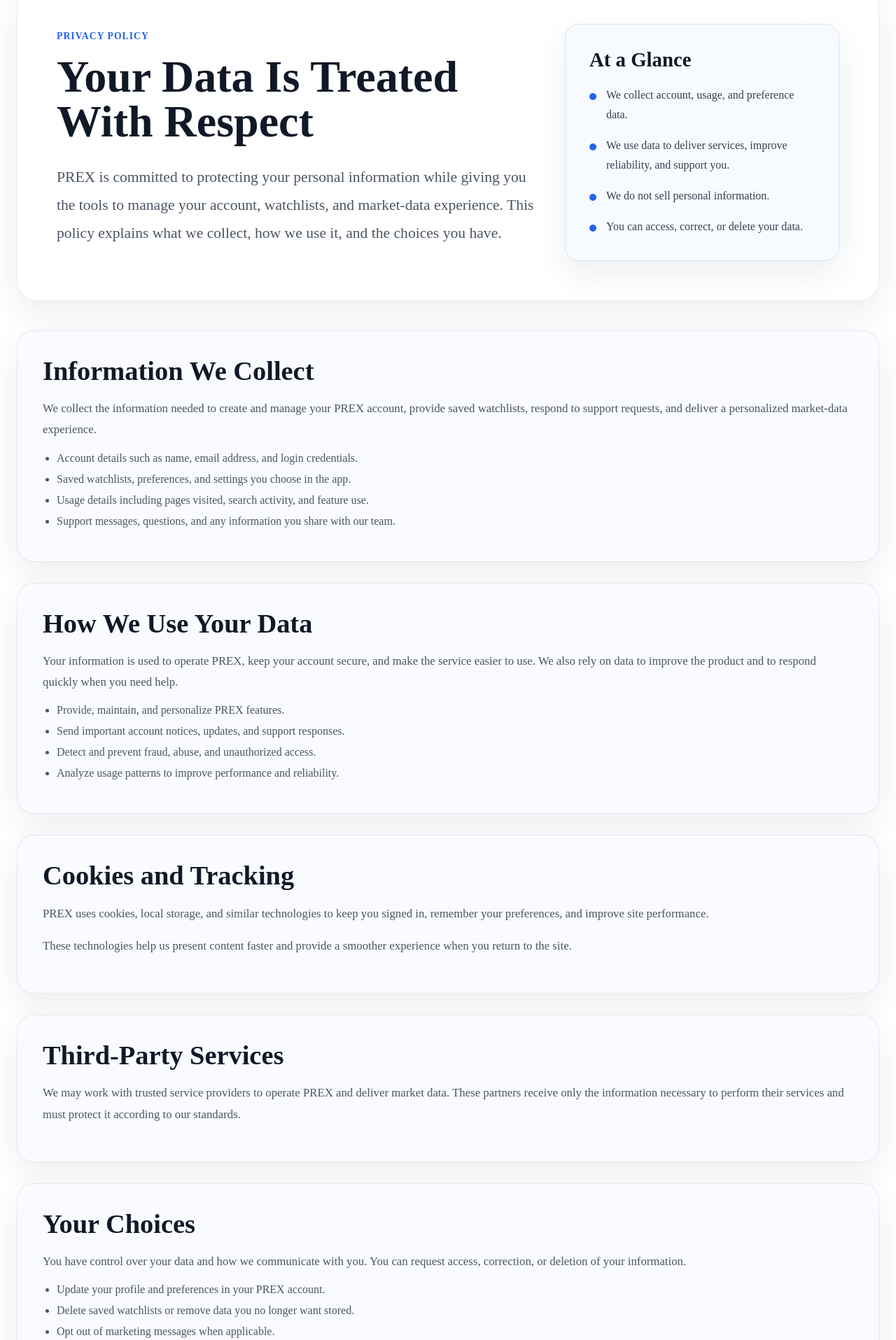
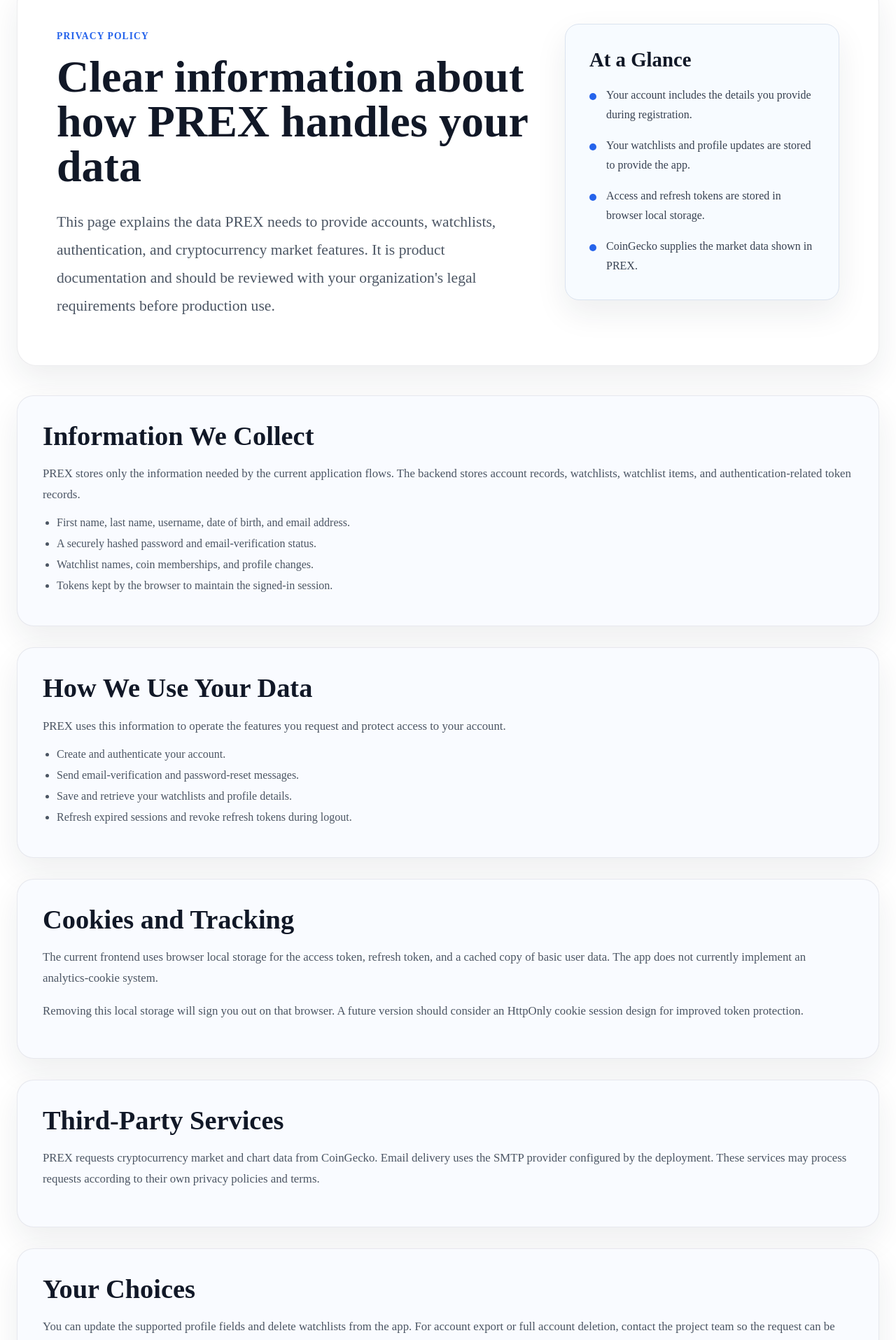
Before and after one commit to savyez/PREX-Enhanced, a React (Vite) app in the folder frontend/: page /privacy in a window 1280 px wide. Shown: the part 185-2100 px from the top of the page at 70% size. Built offline with nearby package versions, Linux system fonts and the light colour scheme; no server answers.

Commit message:
Update content in About, Contact and Privacy

```diff
--- a/frontend/src/pages/Login.jsx
+++ b/frontend/src/pages/Login.jsx
@@ -21,11 +21,6 @@
     required: true,
     autoComplete: 'current-password',
   },
-  {
-    name: 'rememberMe',
-    label: 'Remember me',
-    type: 'checkbox',
-  },
 ];
 
 const Login = () => {
@@ -34,7 +29,6 @@
     username: '',
     email: '',
     password: '',
-    rememberMe: false,
   });
 
   const [error, setError] = useState("");
--- a/frontend/src/pages/Privacy.jsx
+++ b/frontend/src/pages/Privacy.jsx
@@ -7,22 +7,22 @@
                 <section className="privacy-hero">
                     <div className="privacy-content">
                         <span className="privacy-eyebrow">Privacy Policy</span>
-                        <h1>Your Data Is Treated With Respect</h1>
+                        <h1>Clear information about how PREX handles your data</h1>
                         <p>
-                            PREX is committed to protecting your personal information while
-                            giving you the tools to manage your account, watchlists, and
-                            market-data experience. This policy explains what we collect,
-                            how we use it, and the choices you have.
+                            This page explains the data PREX needs to provide accounts,
+                            watchlists, authentication, and cryptocurrency market features.
+                            It is product documentation and should be reviewed with your
+                            organization&apos;s legal requirements before production use.
                         </p>
                     </div>
 
                     <aside className="privacy-panel">
                         <h2>At a Glance</h2>
                         <ul>
-                            <li>We collect account, usage, and preference data.</li>
-                            <li>We use data to deliver services, improve reliability, and support you.</li>
-                            <li>We do not sell personal information.</li>
-                            <li>You can access, correct, or delete your data.</li>
+                            <li>Your account includes the details you provide during registration.</li>
+                            <li>Your watchlists and profile updates are stored to provide the app.</li>
+                            <li>Access and refresh tokens are stored in browser local storage.</li>
+                            <li>CoinGecko supplies the market data shown in PREX.</li>
                         </ul>
                     </aside>
                 </section>
@@ -31,98 +31,104 @@
                     <article className="privacy-section">
                         <h2>Information We Collect</h2>
                         <p>
-                            We collect the information needed to create and manage your PREX account,
-                            provide saved watchlists, respond to support requests, and deliver a
-                            personalized market-data experience.
+                            PREX stores only the information needed by the current application
+                            flows. The backend stores account records, watchlists, watchlist
+                            items, and authentication-related token records.
                         </p>
                         <ul>
-                            <li>Account details such as name, email address, and login credentials.</li>
-                            <li>Saved watchlists, preferences, and settings you choose in the app.</li>
-                            <li>Usage details including pages visited, search activity, and feature use.</li>
-                            <li>Support messages, questions, and any information you share with our team.</li>
+                            <li>First name, last name, username, date of birth, and email address.</li>
+                            <li>A securely hashed password and email-verification status.</li>
+                            <li>Watchlist names, coin memberships, and profile changes.</li>
+                            <li>Tokens kept by the browser to maintain the signed-in session.</li>
                         </ul>
                     </article>
 
                     <article className="privacy-section">
                         <h2>How We Use Your Data</h2>
                         <p>
-                            Your information is used to operate PREX, keep your account secure,
-                            and make the service easier to use. We also rely on data to improve the
-                            product and to respond quickly when you need help.
+                            PREX uses this information to operate the features you request and
+                            protect access to your account.
                         </p>
                         <ul>
-                            <li>Provide, maintain, and personalize PREX features.</li>
-                            <li>Send important account notices, updates, and support responses.</li>
-                            <li>Detect and prevent fraud, abuse, and unauthorized access.</li>
-                            <li>Analyze usage patterns to improve performance and reliability.</li>
+                            <li>Create and authenticate your account.</li>
+                            <li>Send email-verification and password-reset messages.</li>
+                            <li>Save and retrieve your watchlists and profile details.</li>
+                            <li>Refresh expired sessions and revoke refresh tokens during logout.</li>
                         </ul>
                     </article>
 
                     <article className="privacy-section">
                         <h2>Cookies and Tracking</h2>
                         <p>
-                            PREX uses cookies, local storage, and similar technologies to keep you signed in,
-                            remember your preferences, and improve site performance.
+                            The current frontend uses browser local storage for the access token,
+                            refresh token, and a cached copy of basic user data. The app does not
+                            currently implement an analytics-cookie system.
                         </p>
                         <p>
-                            These technologies help us present content faster and provide a smoother
-                            experience when you return to the site.
+                            Removing this local storage will sign you out on that browser. A future
+                            version should consider an HttpOnly cookie session design for improved
+                            token protection.
                         </p>
                     </article>
 
                     <article className="privacy-section">
                         <h2>Third-Party Services</h2>
                         <p>
-                            We may work with trusted service providers to operate PREX and deliver
-                            market data. These partners receive only the information necessary to
-                            perform their services and must protect it according to our standards.
+                            PREX requests cryptocurrency market and chart data from CoinGecko.
+                            Email delivery uses the SMTP provider configured by the deployment.
+                            These services may process requests according to their own privacy
+                            policies and terms.
                         </p>
                     </article>
 
                     <article className="privacy-section">
                         <h2>Your Choices</h2>
                         <p>
-                            You have control over your data and how we communicate with you.
-                            You can request access, correction, or deletion of your information.
+                            You can update the supported profile fields and delete watchlists
+                            from the app. For account export or full account deletion, contact
+                            the project team so the request can be handled safely.
                         </p>
                         <ul>
-                            <li>Update your profile and preferences in your PREX account.</li>
-                            <li>Delete saved watchlists or remove data you no longer want stored.</li>
-                            <li>Opt out of marketing messages when applicable.</li>
+                            <li>Update your first name, last name, or username in Profile.</li>
+                            <li>Remove coins or delete watchlists from the Watchlist page.</li>
+                            <li>Sign out to clear the browser&apos;s stored session data.</li>
                         </ul>
                     </article>
 
                     <article className="privacy-section">
                         <h2>Security</h2>
                         <p>
-                            We maintain physical, technical, and administrative safeguards to
-                            protect your personal information. While no system is completely
-                            secure, we continually review our practices to keep data safe.
+                            PREX uses Django password hashing, signed time-limited email links,
+                            JWT authentication, token refresh handling, and production HTTPS
+                            settings. No online service is completely secure, so keep credentials
+                            private and use a strong password.
                         </p>
                     </article>
 
                     <article className="privacy-section">
                         <h2>Children's Privacy</h2>
                         <p>
-                            PREX is not intended for children under 16. We do not knowingly
-                            collect personal information from minors without parental consent.
+                            PREX is a cryptocurrency information tool and is not intended for
+                            children. Do not use the service if you are not legally permitted to
+                            use it in your location.
                         </p>
                     </article>
 
                     <article className="privacy-section">
                         <h2>Policy Changes</h2>
                         <p>
-                            We may update this privacy policy as our service evolves. When we do,
-                            we will post the changes on this page and update the effective date.
+                            This page should be updated whenever the data flows or third-party
+                            services change. Review the latest version before relying on it for
+                            a production deployment.
                         </p>
                     </article>
 
                     <article className="privacy-section privacy-contact">
                         <h2>Contact Us</h2>
                         <p>
-                            If you have questions about this policy or want to exercise your data
-                            rights, please contact us at
-                            <a href="mailto:visnuk252@prex.com"> prex.crypto.tracker@gmail.com</a>.
+                            If you have questions about this policy or want to request an account
+                            data change, contact us at
+                            <a href="mailto:prex.crypto.tracker@gmail.com"> prex.crypto.tracker@gmail.com</a>.
                         </p>
                     </article>
                 </section>
```
Also changed, not shown: frontend/src/pages/About.jsx (+10 -9 lines), frontend/src/pages/Contact.jsx (+15 -18 lines).
